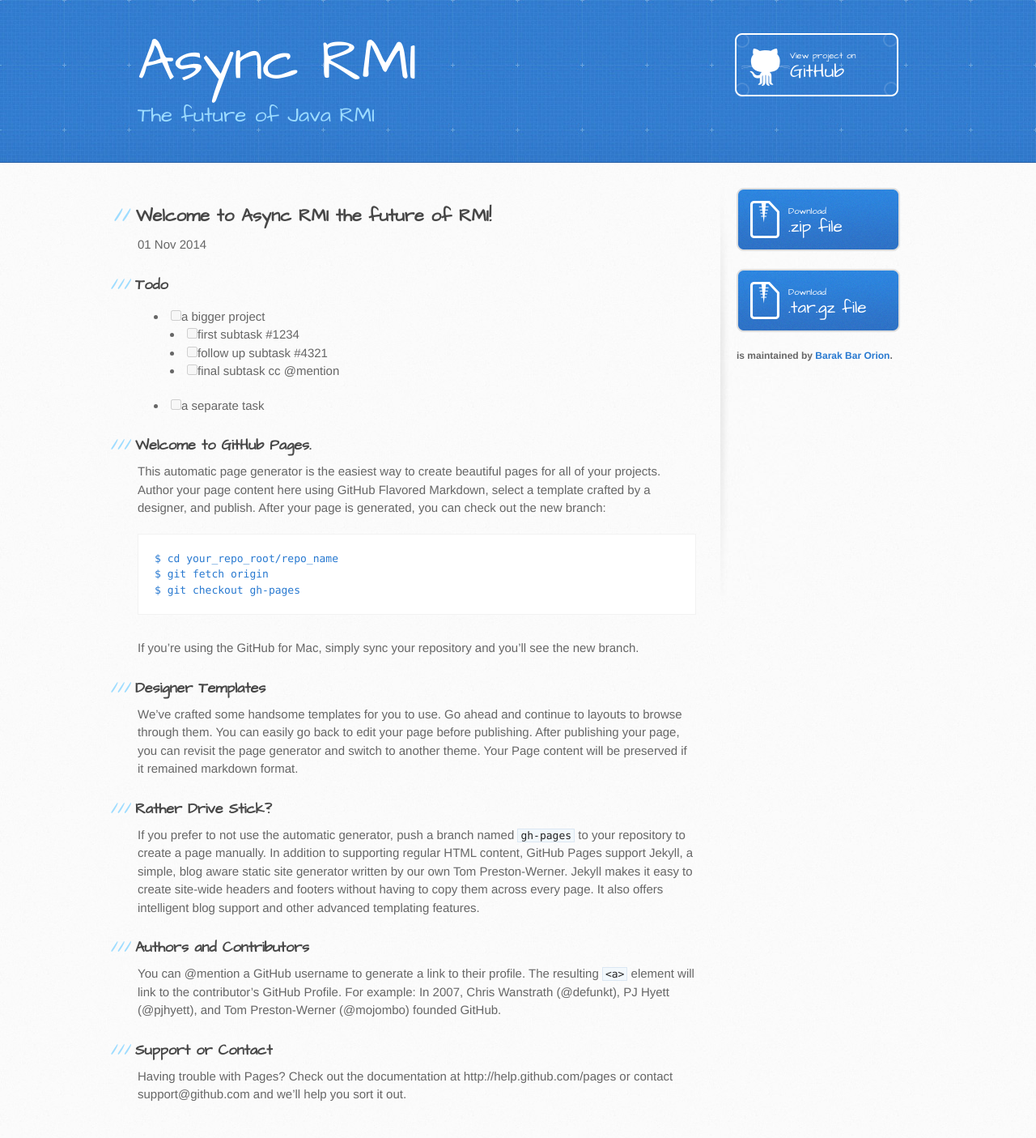
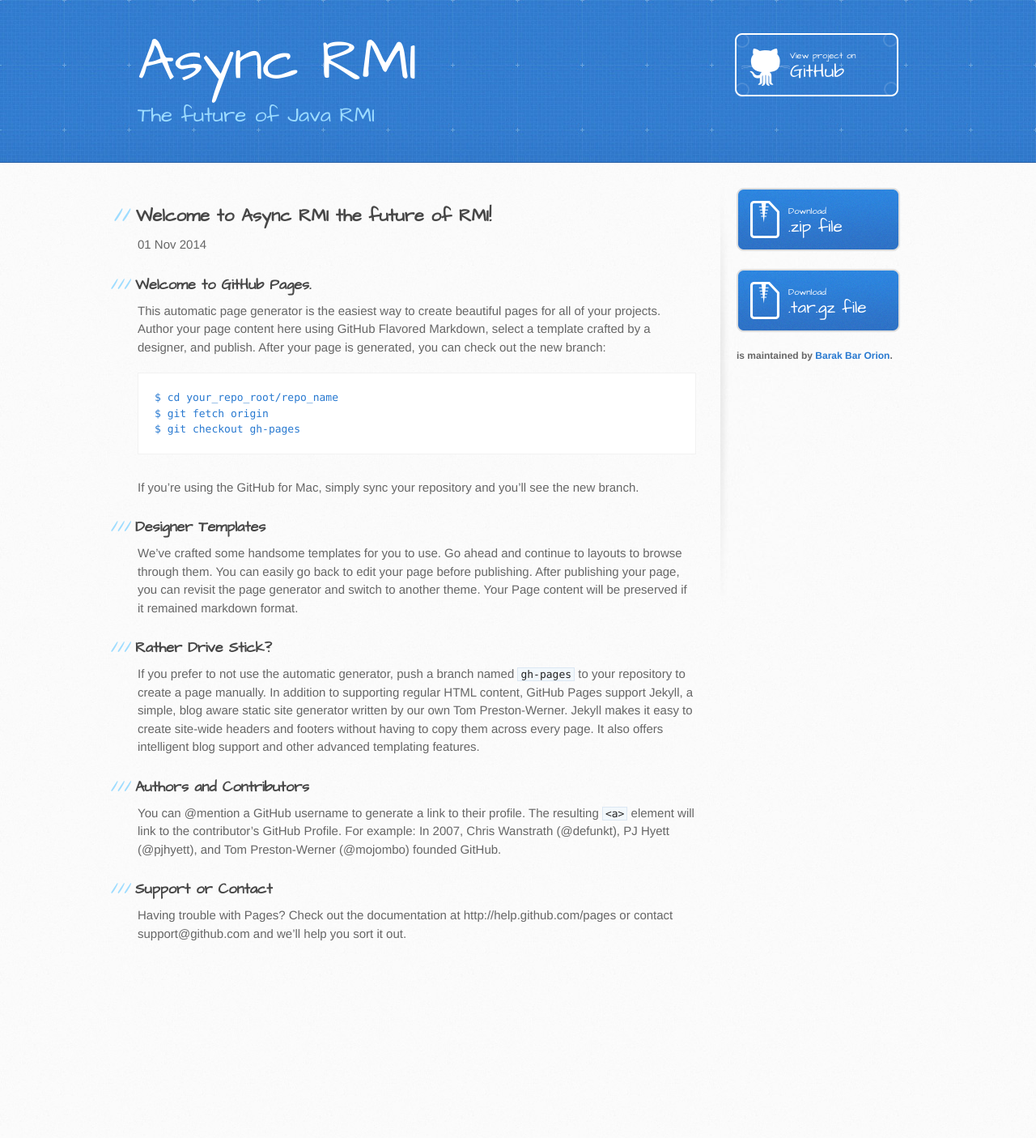
Before and after one commit to barakb/asyncrmi, a Jekyll site: the page built from _posts/2014-10-01-welcome-to-async-rmi.md, in a window 1280 px wide. Shown: the whole page at 81% size. Built offline with Jekyll 4.4.1, drawn with Linux system fonts in a browser that asks for light colours; Markdown is read by kramdown in place of the engine named in the settings; after the commit the page ends 1207 px from its top, so only the background shows below that.

Commit message:
rm readme file

```diff
--- a/_posts/2014-10-01-welcome-to-async-rmi.md
+++ b/_posts/2014-10-01-welcome-to-async-rmi.md
@@ -4,13 +4,6 @@
 date:   2014-11-01 15:40:56
 categories: update
 ---
-### Todo
-- [ ] a bigger project
-  - [ ] first subtask #1234
-  - [ ] follow up subtask #4321
-  - [ ] final subtask cc @mention
-- [ ] a separate task
-
 ### Welcome to GitHub Pages.
 This automatic page generator is the easiest way to create beautiful pages for all of your projects. Author your page content here using GitHub Flavored Markdown, select a template crafted by a designer, and publish. After your page is generated, you can check out the new branch:
 
```
Also changed, not shown: README.md (deleted).
